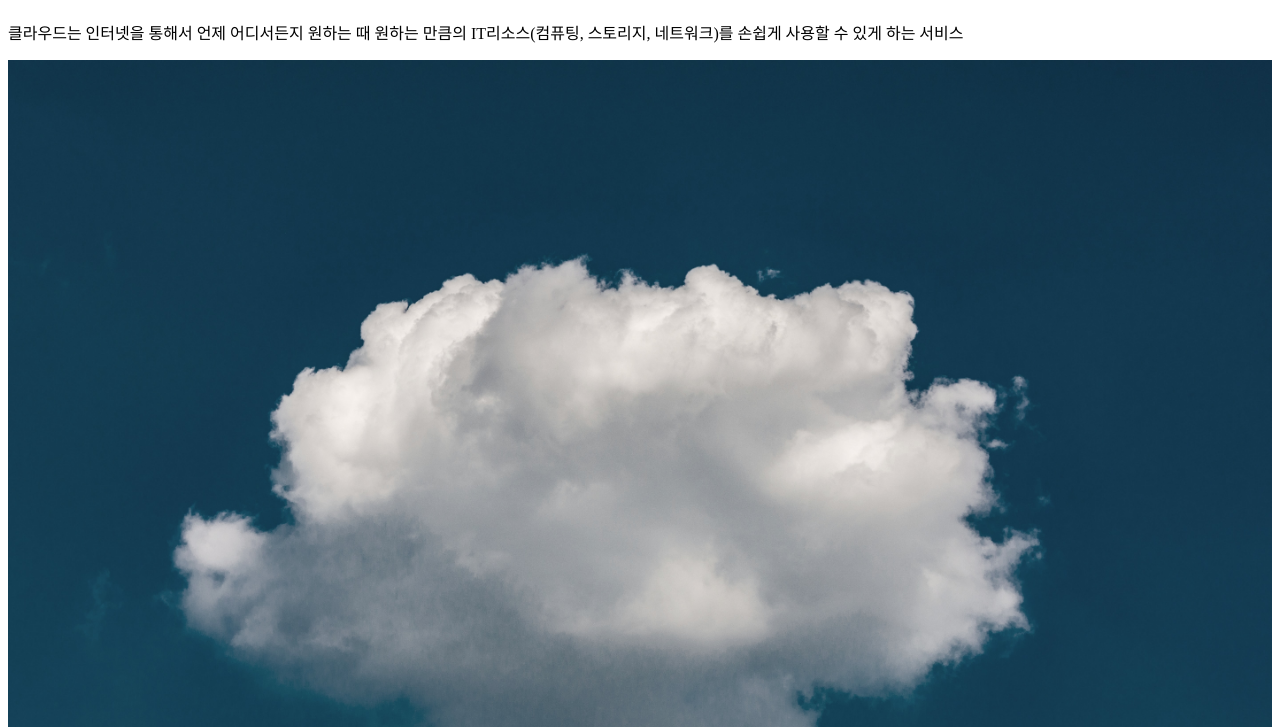
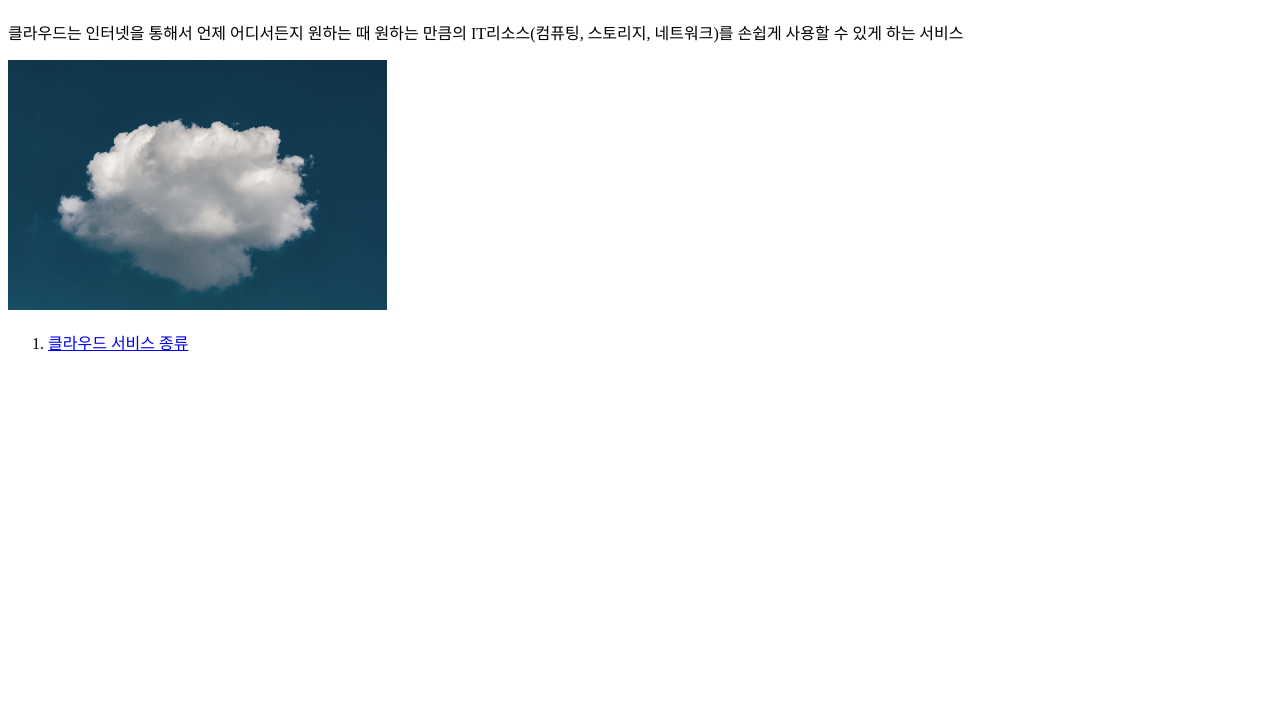
Before and after one commit to Shin9184/web, a plain HTML site: page index.html in a window 1280 px wide. Shown: the part 60-787 px from the top of the page. Drawn offline with Linux system fonts and the light colour scheme.

Commit message:
Add files via upload

```diff
--- a/index.html
+++ b/index.html
@@ -7,7 +7,7 @@
 <body>
     <h1><a href="index.html">Cloud</a></h1>
     <p>클라우드는 인터넷을 통해서 언제 어디서든지 원하는 때 원하는 만큼의 IT리소스(컴퓨팅, 스토리지, 네트워크)를 손쉽게 사용할 수 있게 하는 서비스</p>
-    <img src="cloud.jpg" width="100%">
+    <img src="cloud.jpg" width="30%">
     <ol>
         <li><a href="cloud_service.html">클라우드 서비스 종류</a></li>
     </ol>
```
Also changed, not shown: cloud_service.html (+1 -1 lines).
